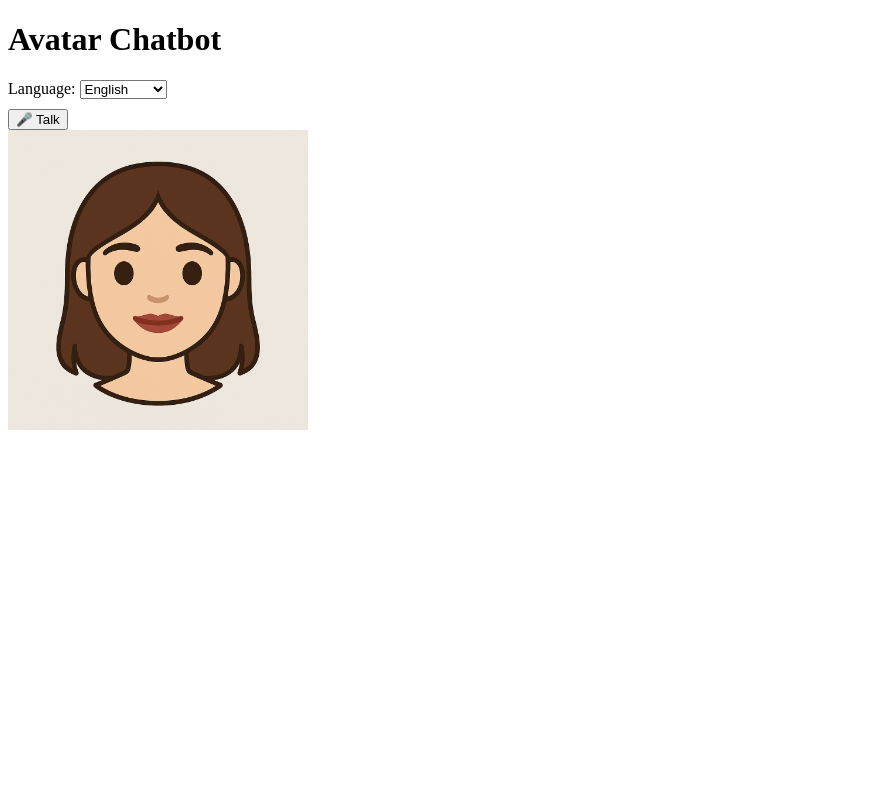
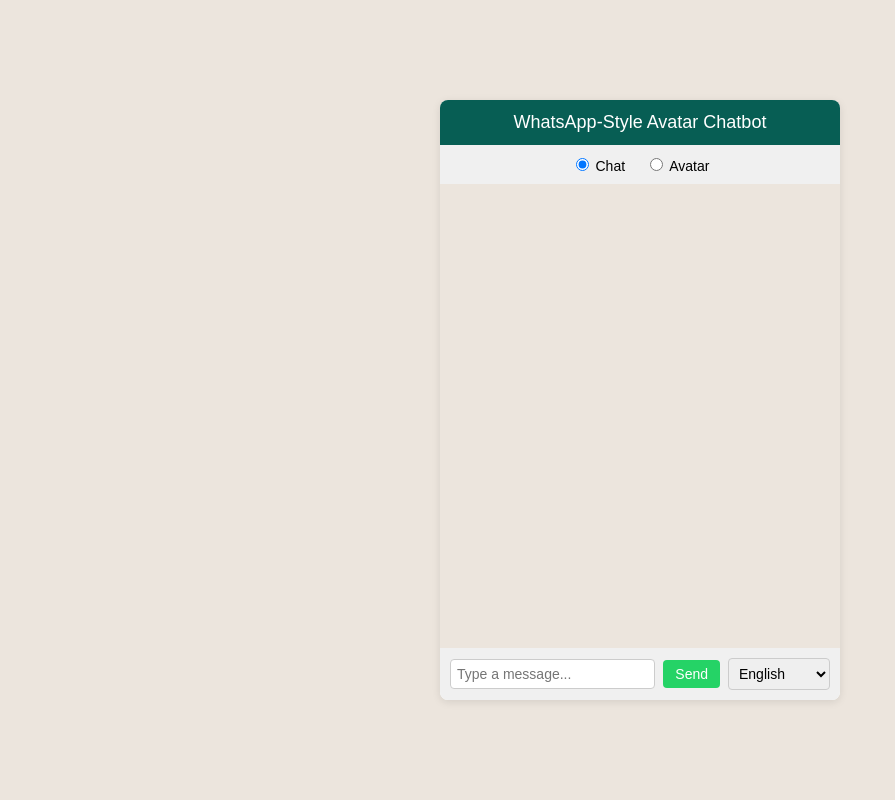
Before and after one commit to chitranshsaxena12/Hack2Skill, a Flask app: page / in a window 1280 px wide. Shown: the whole page, without its empty margins (0-895 px from the left). Run offline with Flask 3, Linux system fonts and the light colour scheme.

Commit message:
Update Ui like whatsapp

```diff
--- a/templates/index.html
+++ b/templates/index.html
@@ -1,4 +1,4 @@
-<!--&lt;!&ndash; index.html (place in your Flask app’s templates/ folder) &ndash;&gt;-->
+<!--&lt;!&ndash; index.html (place in your Flask app's templates/ folder) &ndash;&gt;-->
 <!--<!DOCTYPE html>-->
 <!--<html lang="en">-->
 <!--<head>-->
@@ -21,11 +21,31 @@
 <!--    }-->
 <!--    #closed { z-index: 1; }-->
 <!--    #open   { z-index: 2; display: none; }-->
+
+<!--    #language-select {-->
+<!--      margin: 10px 0;-->
+<!--    }-->
 <!--  </style>-->
 <!--</head>-->
 <!--<body>-->
 <!--  <h1>Avatar Chatbot</h1>-->
 <!--  <div id="chat-log"></div>-->
+<!--  <div id="language-select">-->
+<!--    <label for="lang-selector">Language:</label>-->
+<!--    <select id="lang-selector">-->
+<!--      <option value="en-US">English</option>-->
+<!--      <option value="hi-IN">Hindi</option>-->
+<!--      <option value="ta-IN">Tamil</option>-->
+<!--      <option value="te-IN">Telugu</option>-->
+<!--      <option value="ml-IN">Malayalam</option>-->
+<!--      <option value="kn-IN">Kannada</option>-->
+<!--      <option value="mr-IN">Marathi</option>-->
+<!--      <option value="gu-IN">Gujarati</option>-->
+<!--      <option value="bn-IN">Bengali</option>-->
+<!--      <option value="pa-IN">Punjabi</option>-->
+<!--      <option value="ur-IN">Urdu</option>-->
+<!--    </select>-->
+<!--  </div>-->
 <!--  <button id="talk-btn">🎤 Talk</button>-->
 <!--  <div id="avatar">-->
 <!--    <img id="closed" src="/static/closed1.png" alt="mouth closed" />-->
@@ -39,30 +59,68 @@
 <!--    const audioEl = document.getElementById("audio");-->
 <!--    const closedImg = document.getElementById("closed");-->
 <!--    const openImg   = document.getElementById("open");-->
+<!--    const langSelector = document.getElementById("lang-selector");-->
+
+<!--    // Map of language codes to voice names for TTS-->
+<!--    const languageVoiceMap = {-->
+<!--      "en": "en-US-JennyNeural", // Default English voice-->
+<!--      "hi": "hi-IN-SwaraNeural",  // Hindi-->
+<!--      "ta": "ta-IN-PallaviNeural", // Tamil-->
+<!--      "te": "te-IN-MohanNeural",   // Telugu-->
+<!--      "ml": "ml-IN-SobhanaNeural", // Malayalam-->
+<!--      "kn": "kn-IN-GaganNeural",   // Kannada-->
+<!--      "mr": "mr-IN-AarohiNeural",  // Marathi-->
+<!--      "gu": "gu-IN-DhwaniNeural",  // Gujarati-->
+<!--      "bn": "bn-IN-TanishaaNeural", // Bengali-->
+<!--      "pa": "pa-IN-JasleenNeural", // Punjabi-->
+<!--      "ur": "ur-IN-AsadNeural"     // Urdu-->
+<!--    };-->
 
 <!--    // -&#45;&#45; SpeechRecognition for STT -&#45;&#45;-->
 <!--    const recognition = new (window.SpeechRecognition || window.webkitSpeechRecognition)();-->
-<!--    recognition.lang = 'en-US';-->
 <!--    recognition.interimResults = false;-->
 <!--    recognition.maxAlternatives = 1;-->
 
+<!--    // Update recognition language when user changes the dropdown-->
+<!--    langSelector.onchange = () => {-->
+<!--      recognition.lang = langSelector.value;-->
+<!--    };-->
+
+<!--    // Set initial language-->
+<!--    recognition.lang = langSelector.value;-->
+
+<!--    // Helper function to get language code (en, hi) from full locale (en-US, hi-IN)-->
+<!--    function getLanguageCode(locale) {-->
+<!--      return locale.split('-')[0];-->
+<!--    }-->
+
 <!--    recognition.onresult = async (e) => {-->
 <!--      const userText = e.results[0][0].transcript;-->
+<!--      const langCode = getLanguageCode(recognition.lang);-->
+
 <!--      chatLog.innerHTML += `<p><strong>You:</strong> ${userText}</p>`;-->
-<!--      // send to /chat-->
+
+<!--      // Send text and language code to backend-->
 <!--      const resp = await fetch("/chat", {-->
 <!--        method: "POST",-->
 <!--        headers: { "Content-Type": "application/json" },-->
-<!--        body: JSON.stringify({ text: userText })-->
+<!--        body: JSON.stringify({-->
+<!--          text: userText,-->
+<!--          lang: langCode-->
+<!--        })-->
 <!--      });-->
 <!--      const { reply } = await resp.json();-->
 <!--      chatLog.innerHTML += `<p><strong>Bot:</strong> ${reply}</p>`;-->
 
-<!--      // fetch TTS audio-->
+<!--      // fetch TTS audio with language code and voice-->
 <!--      const ttsResp = await fetch("/tts", {-->
 <!--        method: "POST",-->
 <!--        headers: { "Content-Type": "application/json" },-->
-<!--        body: JSON.stringify({ text: reply })-->
+<!--        body: JSON.stringify({-->
+<!--          text: reply,-->
+<!--          lang: langCode,-->
+<!--          voice: languageVoiceMap[langCode] || "en-US-JennyNeural"-->
+<!--        })-->
 <!--      });-->
 <!--      const blob = await ttsResp.blob();-->
 <!--      const url  = URL.createObjectURL(blob);-->
@@ -86,7 +144,7 @@
 <!--    function animate() {-->
 <!--      const data = new Uint8Array(analyser.frequencyBinCount);-->
 <!--      analyser.getByteTimeDomainData(data);-->
-<!--      // compute rough “volume”-->
+<!--      // compute rough "volume"-->
 <!--      let sum = 0;-->
 <!--      for (let v of data) sum += Math.abs(v - 128);-->
 <!--      const volume = sum / data.length;-->
@@ -116,40 +174,50 @@
 
 
 
-<!-- index.html (place in your Flask app's templates/ folder) -->
+
 <!DOCTYPE html>
 <html lang="en">
 <head>
   <meta charset="UTF-8" />
-  <title>Avatar Chatbot</title>
+  <meta name="viewport" content="width=device-width, initial-scale=1.0" />
+  <title>WhatsApp‑Style Avatar Chatbot</title>
   <style>
-    #avatar {
-      position: relative;
-      width: 300px;
-      height: 300px;
-    }
-    #avatar img {
-      position: absolute;
-      top: 0;
-      left: 0;
-      width: 100%;
-      height: 100%;
-      user-select: none;
-      pointer-events: none;
-    }
-    #closed { z-index: 1; }
-    #open   { z-index: 2; display: none; }
-
-    #language-select {
-      margin: 10px 0;
-    }
+    body { margin: 0; font-family: Arial, sans-serif; background: #ECE5DD; display: flex; justify-content: center; align-items: center; height: 100vh; }
+    .chat-wrapper { width: 400px; height: 600px; background: #FFF; border-radius: 8px; display: flex; flex-direction: column; box-shadow: 0 2px 8px rgba(0,0,0,0.1); overflow: hidden; }
+    .header { background: #075E54; color: #FFF; padding: 12px; text-align: center; font-size: 18px; }
+    .modes { display: flex; justify-content: center; gap: 20px; padding: 10px; background: #F0F0F0; }
+    .modes label { cursor: pointer; font-size: 14px; }
+    #chat-log { flex: 1; padding: 10px; background: #ECE5DD; overflow-y: auto; display: flex; flex-direction: column; gap: 8px; }
+    .message { max-width: 75%; padding: 8px 12px; border-radius: 20px; line-height: 1.4; word-wrap: break-word; }
+    .message.user { background: #DCF8C6; align-self: flex-end; border-bottom-right-radius: 4px; }
+    .message.bot  { background: #FFF;     align-self: flex-start; border-bottom-left-radius: 4px; }
+    .controls { padding: 10px; background: #F0F0F0; display: flex; align-items: center; gap: 8px; }
+    #text-input { flex: 1; padding: 6px; font-size: 14px; border: 1px solid #CCC; border-radius: 4px; }
+    #send-btn, #talk-btn { padding: 6px 12px; background: #25D366; border: none; border-radius: 4px; color: #FFF; font-size: 14px; cursor: pointer; }
+    #lang-selector { padding: 6px; font-size: 14px; border-radius: 4px; border: 1px solid #CCC; }
+    #avatar { display: none; position: relative; width: 100%; height: 300px; background: #000; }
+    #avatar img { position: absolute; top: 0; left: 0; width: 100%; height: 100%; object-fit: cover; user-select: none; pointer-events: none; }
+    #avatar #closed { z-index: 1; }
+    #avatar #open   { z-index: 2; display: none; }
+    audio { display: none; }
   </style>
 </head>
 <body>
-  <h1>Avatar Chatbot</h1>
+  <div class="chat-wrapper">
+    <div class="header">WhatsApp‑Style Avatar Chatbot</div>
+    <div class="modes">
+      <label><input type="radio" name="mode" value="chat" checked> Chat</label>
+      <label><input type="radio" name="mode" value="avatar"> Avatar</label>
+    </div>
     <div id="chat-log"></div>
-  <div id="language-select">
-    <label for="lang-selector">Language:</label>
+    <div id="avatar">
+      <img id="closed" src="/static/closed1.png" alt="mouth closed" />
+      <img id="open"   src="/static/open1.png"   alt="mouth open" />
+    </div>
+    <div class="controls">
+      <input id="text-input" type="text" placeholder="Type a message..." />
+      <button id="send-btn">Send</button>
+      <button id="talk-btn">🎤</button>
       <select id="lang-selector">
         <option value="en-US">English</option>
         <option value="hi-IN">Hindi</option>
@@ -164,128 +232,87 @@
         <option value="ur-IN">Urdu</option>
       </select>
     </div>
-  <button id="talk-btn">🎤 Talk</button>
-  <div id="avatar">
-    <img id="closed" src="/static/closed1.png" alt="mouth closed" />
-    <img id="open"   src="/static/open1.png"   alt="mouth open" />
   </div>
-  <audio id="audio" hidden></audio>
+  <audio id="audio"></audio>
+  <script>
+    const chatLog      = document.getElementById("chat-log");
+    const avatarDiv    = document.getElementById("avatar");
+    const textInput    = document.getElementById("text-input");
+    const sendBtn      = document.getElementById("send-btn");
+    const talkBtn      = document.getElementById("talk-btn");
+    const langSelector = document.getElementById("lang-selector");
+    const audioEl      = document.getElementById("audio");
+    const closedImg    = document.getElementById("closed");
+    const openImg      = document.getElementById("open");
 
-  <script>
-    const talkBtn = document.getElementById("talk-btn");
-    const chatLog = document.getElementById("chat-log");
-    const audioEl = document.getElementById("audio");
-    const closedImg = document.getElementById("closed");
-    const openImg   = document.getElementById("open");
-    const langSelector = document.getElementById("lang-selector");
-
-    // Map of language codes to voice names for TTS
     const languageVoiceMap = {
-      "en": "en-US-JennyNeural", // Default English voice
-      "hi": "hi-IN-SwaraNeural",  // Hindi
-      "ta": "ta-IN-PallaviNeural", // Tamil
-      "te": "te-IN-MohanNeural",   // Telugu
-      "ml": "ml-IN-SobhanaNeural", // Malayalam
-      "kn": "kn-IN-GaganNeural",   // Kannada
-      "mr": "mr-IN-AarohiNeural",  // Marathi
-      "gu": "gu-IN-DhwaniNeural",  // Gujarati
-      "bn": "bn-IN-TanishaaNeural", // Bengali
-      "pa": "pa-IN-JasleenNeural", // Punjabi
-      "ur": "ur-IN-AsadNeural"     // Urdu
+      en: "en-US-JennyNeural", hi: "hi-IN-SwaraNeural", ta: "ta-IN-PallaviNeural",
+      te: "te-IN-MohanNeural", ml: "ml-IN-SobhanaNeural", kn: "kn-IN-GaganNeural",
+      mr: "mr-IN-AarohiNeural", gu: "gu-IN-DhwaniNeural", bn: "bn-IN-TanishaaNeural",
+      pa: "pa-IN-JasleenNeural", ur: "ur-IN-AsadNeural"
     };
 
-    // --- SpeechRecognition for STT ---
-    const recognition = new (window.SpeechRecognition || window.webkitSpeechRecognition)();
-    recognition.interimResults = false;
-    recognition.maxAlternatives = 1;
+    function getMode() { return document.querySelector('input[name="mode"]:checked').value; }
+    function updateVisibility() {
+      const mode = getMode();
+      chatLog.style.display   = mode === 'chat'   ? 'flex' : 'none';
+      avatarDiv.style.display = mode === 'avatar' ? 'block': 'none';
+      textInput.style.display = mode === 'chat'   ? 'block': 'none';
+      sendBtn.style.display   = mode === 'chat'   ? 'inline-block' : 'none';
+      talkBtn.style.display   = mode === 'avatar' ? 'inline-block' : 'none';
+      langSelector.style.display = 'inline-block';
+    }
+    document.querySelectorAll('input[name="mode"]').forEach(r => r.addEventListener('change', updateVisibility));
+    updateVisibility();
 
-    // Update recognition language when user changes the dropdown
-    langSelector.onchange = () => {
-      recognition.lang = langSelector.value;
-    };
+    function getLanguageCode(locale) { return locale.split('-')[0]; }
 
-    // Set initial language
-    recognition.lang = langSelector.value;
+    // Chat mode
+    sendBtn.addEventListener('click', async () => {
+      const text = textInput.value.trim(); if (!text) return;
+      appendMessage(text, 'user'); textInput.value = '';
+      const lang = getLanguageCode(langSelector.value);
+      try {
+        const res = await fetch('/chat', { method: 'POST', headers: { 'Content-Type':'application/json' }, body: JSON.stringify({ text, lang }) });
+        const { reply } = await res.json();
+        appendMessage(reply, 'bot');
+      } catch (err) { console.error(err); appendMessage('Error contacting server.', 'bot'); }
+    });
 
-    // Helper function to get language code (en, hi) from full locale (en-US, hi-IN)
-    function getLanguageCode(locale) {
-      return locale.split('-')[0];
-    }
+    // Avatar mode: use same /chat endpoint for reply
+    const recognition = new (window.SpeechRecognition||window.webkitSpeechRecognition)();
+    recognition.interimResults = false; recognition.maxAlternatives = 1; recognition.lang = langSelector.value;
+    langSelector.addEventListener('change', () => recognition.lang = langSelector.value);
 
     recognition.onresult = async (e) => {
-      const userText = e.results[0][0].transcript;
-      const langCode = getLanguageCode(recognition.lang);
+      if (getMode() !== 'avatar') return;
+      const spoken = e.results[0][0].transcript;
+      const lang = getLanguageCode(recognition.lang);
+      try {
+        // get text reply from /chat
+        const res = await fetch('/chat', { method: 'POST', headers: { 'Content-Type':'application/json' }, body: JSON.stringify({ text: spoken, lang }) });
+        const { reply } = await res.json();
+        // now TTS the reply
+        const ttsRes = await fetch('/tts', {
+          method: 'POST', headers: { 'Content-Type':'application/json' },
+          body: JSON.stringify({ text: reply, lang, voice: languageVoiceMap[lang] || languageVoiceMap.en })
+        });
+        const blob = await ttsRes.blob();
+        audioEl.src = URL.createObjectURL(blob);
+        await audioEl.play();
+      } catch (err) {
+        console.error('Avatar error', err);
+      }
+    };
+    recognition.onerror = e => console.error('STT error', e);
+    talkBtn.addEventListener('click', () => { if (getMode()==='avatar') recognition.start(); });
 
-      chatLog.innerHTML += `<p><strong>You:</strong> ${userText}</p>`;
+    // Lip-sync animation
+    const audioCtx = new AudioContext(); const source = audioCtx.createMediaElementSource(audioEl); const analyser = audioCtx.createAnalyser(); source.connect(analyser); analyser.connect(audioCtx.destination);
+    function animate() { const data = new Uint8Array(analyser.frequencyBinCount); analyser.getByteTimeDomainData(data); let sum=0; for (let v of data) sum+=Math.abs(v-128); const vol = sum/data.length; if (vol>10) { openImg.style.display='block'; closedImg.style.display='none'; } else { openImg.style.display='none'; closedImg.style.display='block'; } if (!audioEl.paused) requestAnimationFrame(animate); else { openImg.style.display='none'; closedImg.style.display='block'; } }
+    audioEl.onplay = () => { audioCtx.resume(); requestAnimationFrame(animate); };
 
-      // Send text and language code to backend
-      const resp = await fetch("/chat", {
-        method: "POST",
-        headers: { "Content-Type": "application/json" },
-        body: JSON.stringify({
-          text: userText,
-          lang: langCode
-        })
-      });
-      const { reply } = await resp.json();
-      chatLog.innerHTML += `<p><strong>Bot:</strong> ${reply}</p>`;
-
-      // fetch TTS audio with language code and voice
-      const ttsResp = await fetch("/tts", {
-        method: "POST",
-        headers: { "Content-Type": "application/json" },
-        body: JSON.stringify({
-          text: reply,
-          lang: langCode,
-          voice: languageVoiceMap[langCode] || "en-US-JennyNeural"
-        })
-      });
-      const blob = await ttsResp.blob();
-      const url  = URL.createObjectURL(blob);
-      audioEl.src = url;
-      await audioEl.play();
-    };
-
-    recognition.onerror = (e) => {
-      console.error("Speech recognition error", e);
-    };
-
-    talkBtn.onclick = () => recognition.start();
-
-    // --- Web Audio API for lip‑sync ---
-    const audioCtx  = new AudioContext();
-    const source    = audioCtx.createMediaElementSource(audioEl);
-    const analyser  = audioCtx.createAnalyser();
-    source.connect(analyser);
-    analyser.connect(audioCtx.destination);
-
-    function animate() {
-      const data = new Uint8Array(analyser.frequencyBinCount);
-      analyser.getByteTimeDomainData(data);
-      // compute rough "volume"
-      let sum = 0;
-      for (let v of data) sum += Math.abs(v - 128);
-      const volume = sum / data.length;
-      if (volume > 10) {
-        openImg.style.display = 'block';
-        closedImg.style.display = 'none';
-      } else {
-        openImg.style.display = 'none';
-        closedImg.style.display = 'block';
-      }
-      if (!audioEl.paused) {
-        requestAnimationFrame(animate);
-      } else {
-        // ensure closed at end
-        openImg.style.display = 'none';
-        closedImg.style.display = 'block';
-      }
-    }
-
-    audioEl.onplay = () => {
-      audioCtx.resume();
-      requestAnimationFrame(animate);
-    };
+    function appendMessage(text, who) { const p = document.createElement('div'); p.classList.add('message', who); p.textContent = text; chatLog.append(p); chatLog.scrollTop = chatLog.scrollHeight; }
   </script>
 </body>
 </html>
```
Lines whose indentation alone changed are shown as unchanged.
